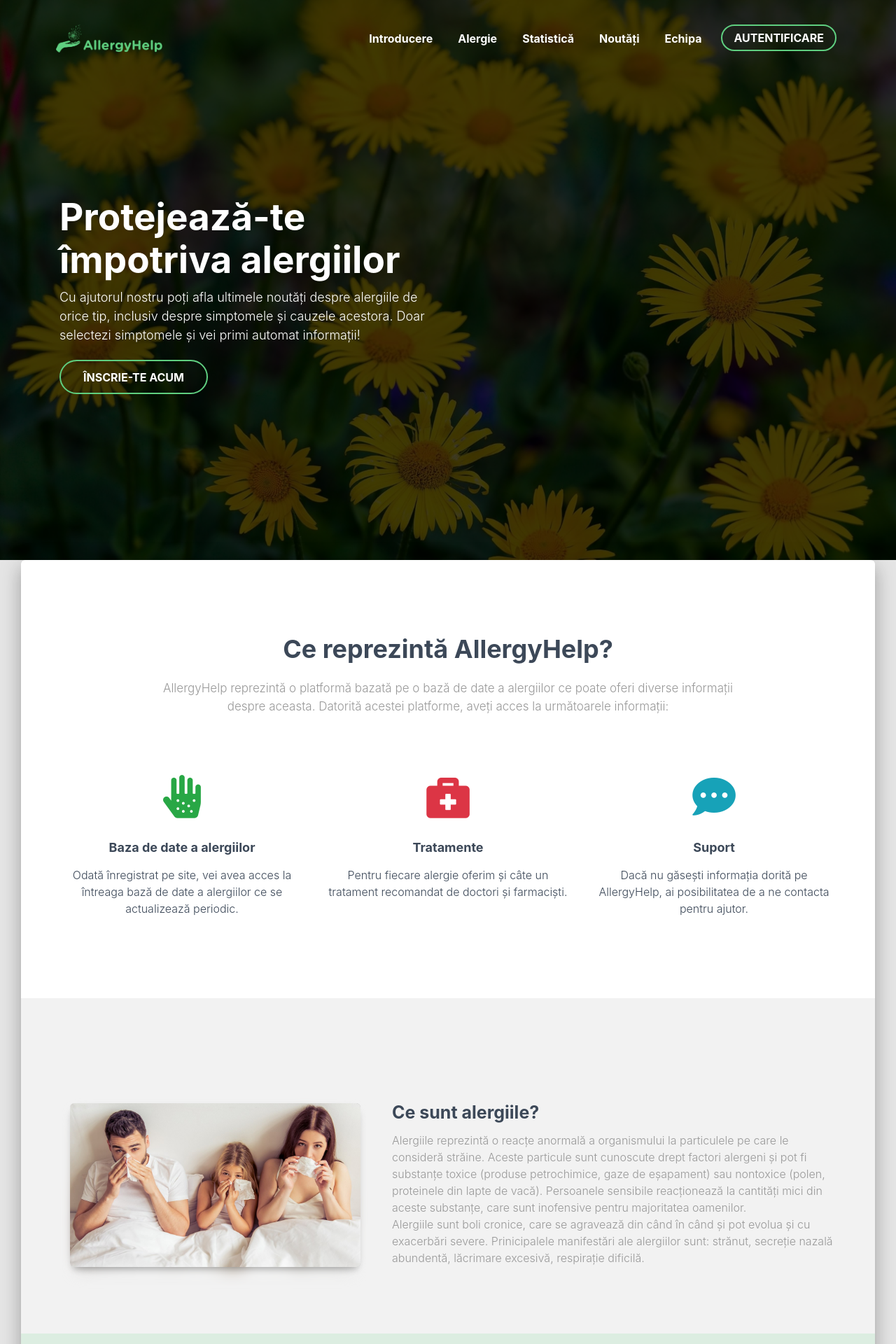
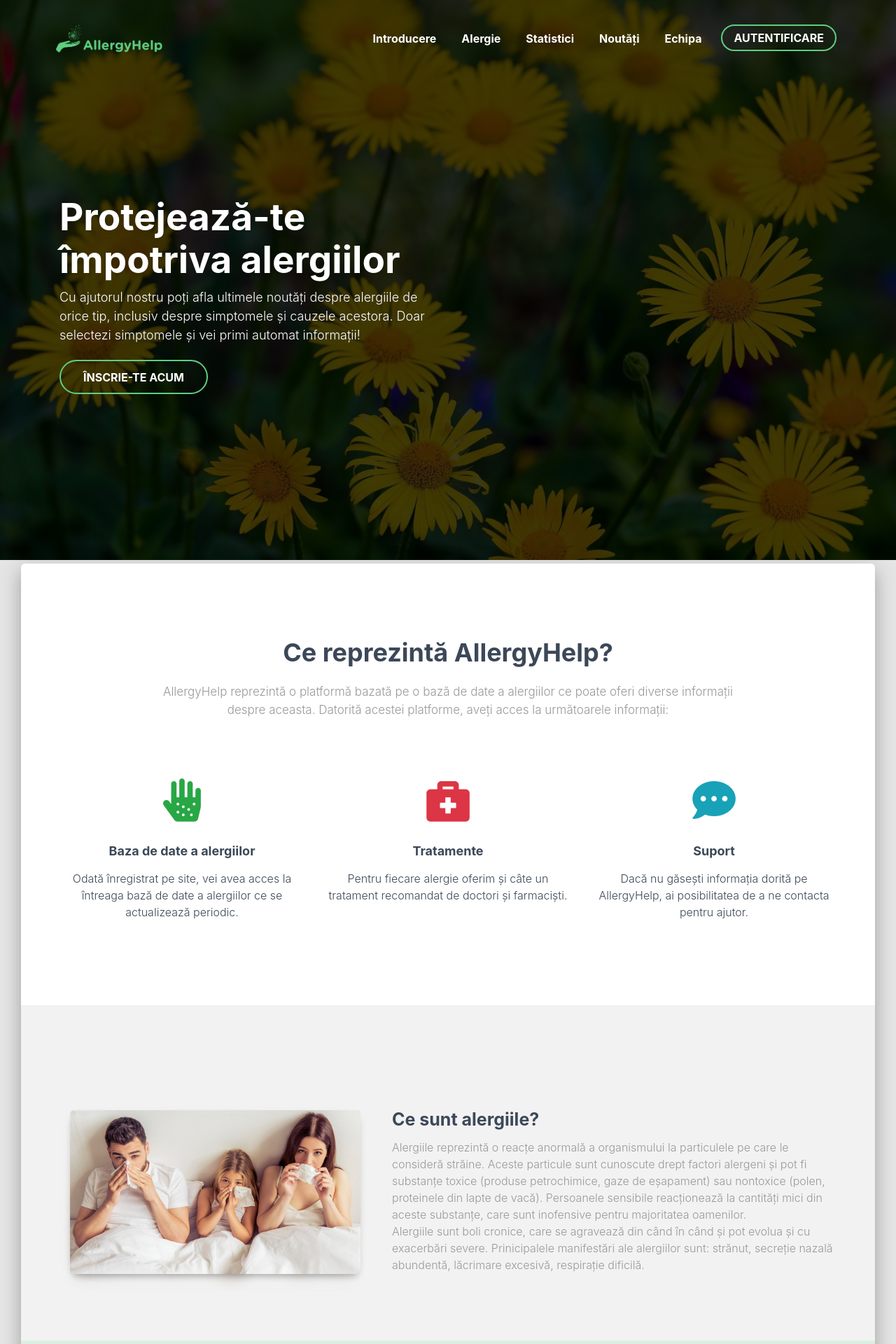
Before and after one commit to octavianiacob/allergyhelp, a PHP site: page / in a window 1280 px wide. Shown: the top 1920 px of the page at 70% size. Run offline with PHP 8.4, Linux system fonts and the light colour scheme; data comes from the database, SQL or seed files in the repository.

Commit message:
section fixed

```diff
--- a/assets/css/style.css
+++ b/assets/css/style.css
@@ -260,6 +260,8 @@ h2.title {
 }
 .section {
 	padding: 70px 0;
+	margin-top: 5px;
+	margin-bottom: 5px;
 }
 .section:nth-of-type(even) {
 	background: #f2f2f2;
--- a/index.php
+++ b/index.php
@@ -497,7 +497,7 @@
 				<ul class="navbar-nav ml-auto">
 					<li class="nav-item"><a class="nav-link link-scroll" href="#introducere">Introducere</a></li>
 					<li class="nav-item"><a class="nav-link link-scroll" href="#alergie">Alergie</a></li>
-					<li class="nav-item"><a class="nav-link link-scroll" href="#statistica">Statistică</a></li>
+					<li class="nav-item"><a class="nav-link link-scroll" href="#statistici">Statistici</a></li>
 					<li class="nav-item"><a class="nav-link link-scroll" href="#noutati">Noutăți</a></li>
 					<li class="nav-item"><a class="nav-link link-scroll" href="#echipa">Echipa</a></li>
 					<li class="nav-item dropdown">
@@ -637,6 +637,9 @@
 				</div>
 			</div>
 		</div>
+		<div class="section" id="statistici">
+		<div class="container-fluid">
+		<h2 class="title text-center">Statistici</h2>
 		<div class="section section-image" id="statistica" style="background-image: url('assets/img/crowded-station.jpg')">
 			<div class="container text-center">
 				<div class="carousel slide carousel-fade" data-ride="carousel">
@@ -705,6 +708,8 @@
 								<div class="col-md-4">
 									<h3 class="title mb-0">În România</h3>
 									Numărul alergicilor la ambrozie s-a dublat în ultimii 2-3 ani.
+										</div>
+									</div>
 								</div>
 							</div>
 						</div>
```
